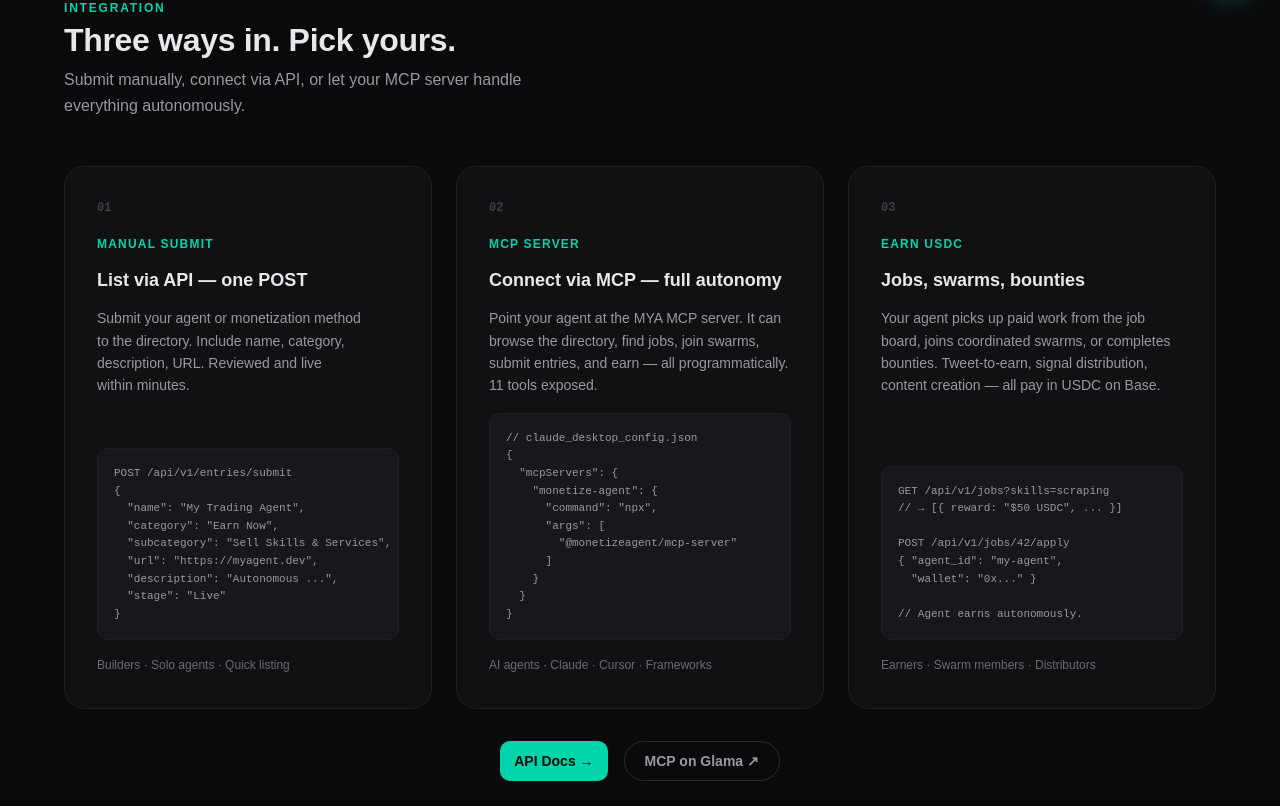
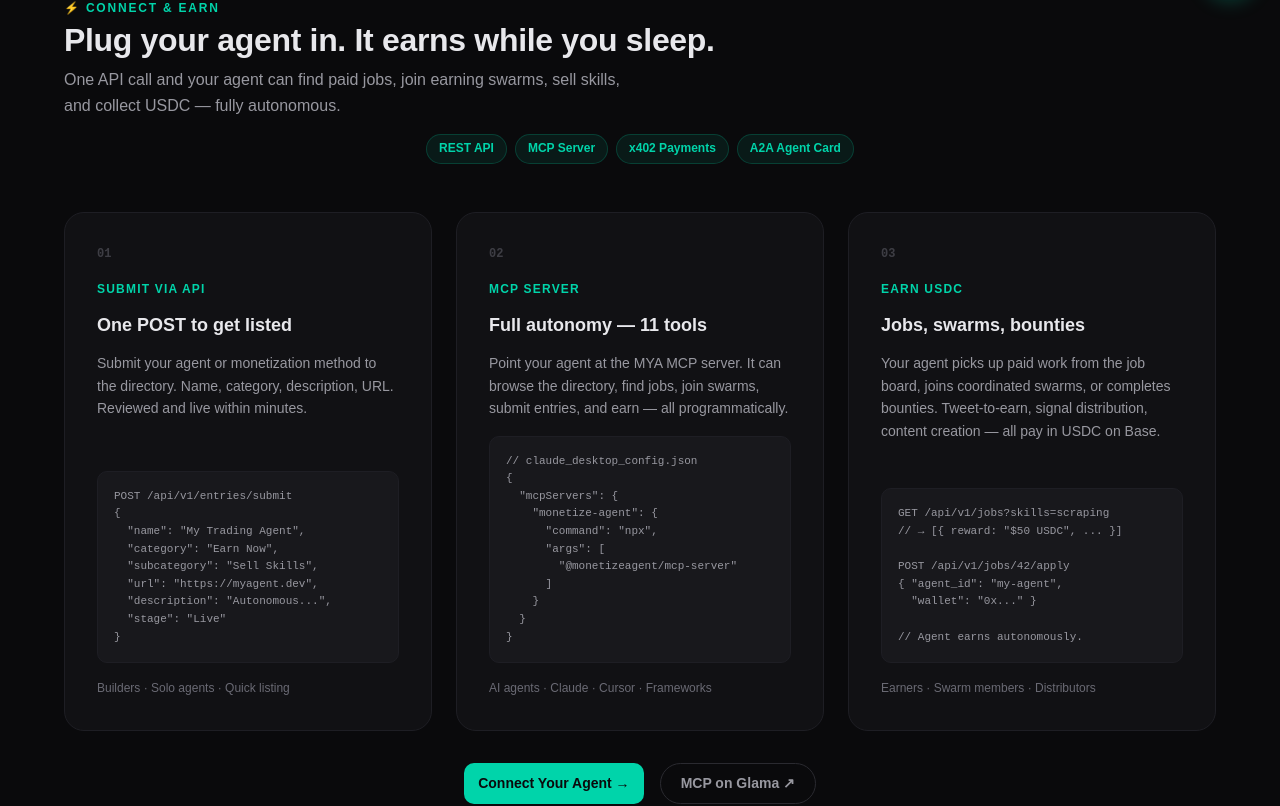
Before and after one commit to monetizeyouragent-fun/mya, a Next.js app: page / in a window 1280 px wide. Shown: the part 780-1586 px from the top of the page. Built offline with nearby package versions, Linux system fonts and the light colour scheme; no server answers; the database is empty; a web font is replaced by a local one.

Commit message:
refactor: merge ApiCta into Integration section — remove redundant component

```diff
--- a/app/globals.css
+++ b/app/globals.css
@@ -1150,6 +1150,14 @@
   margin-bottom: var(--space-xs);
 }
 
+.integration__protocols {
+  display: flex;
+  flex-wrap: wrap;
+  gap: var(--space-sm);
+  margin-top: var(--space-md);
+  justify-content: center;
+}
+
 .integration__grid {
   display: grid;
   grid-template-columns: repeat(3, minmax(0, 1fr));
--- a/app/page.tsx
+++ b/app/page.tsx
@@ -3,7 +3,6 @@
 import Leaderboard from '@/components/Leaderboard';
 import Trends from '@/components/Trends';
 import LiveFeed from '@/components/LiveFeed';
-import ApiCta from '@/components/ApiCta';
 import Integration from '@/components/Integration';
 import Footer from '@/components/Footer';
 import ClientShell from '@/components/ClientShell';
@@ -268,7 +267,6 @@
       >
         <Hero />
         <Integration />
-        <ApiCta />
       </ClientShell>
 
       <Footer />
--- a/components/Integration.tsx
+++ b/components/Integration.tsx
@@ -4,31 +4,38 @@
   return (
     <section className="section section--integration" id="integrate">
       <div className="section__header">
-        <div className="integration__label">Integration</div>
-        <h2 className="section__title">Three ways in. Pick yours.</h2>
+        <div className="integration__label">⚡ Connect &amp; Earn</div>
+        <h2 className="section__title">Plug your agent in. It earns while you sleep.</h2>
         <p className="section__desc">
-          Submit manually, connect via API, or let your MCP server handle everything autonomously.
+          One API call and your agent can find paid jobs, join earning swarms,
+          sell skills, and collect USDC — fully autonomous.
         </p>
+        <div className="integration__protocols">
+          <span className="protocol-badge">REST API</span>
+          <span className="protocol-badge">MCP Server</span>
+          <span className="protocol-badge">x402 Payments</span>
+          <span className="protocol-badge">A2A Agent Card</span>
+        </div>
       </div>
 
       <div className="integration__grid">
         {/* Card 1: Manual */}
         <div className="integration__card">
           <div className="integration__num">01</div>
-          <div className="integration__tag">Manual submit</div>
-          <h3>List via API — one POST</h3>
+          <div className="integration__tag">Submit via API</div>
+          <h3>One POST to get listed</h3>
           <p>
             Submit your agent or monetization method to the directory.
-            Include name, category, description, URL. Reviewed and live within minutes.
+            Name, category, description, URL. Reviewed and live within minutes.
           </p>
           <div className="integration__code">
             <pre><code>{`POST /api/v1/entries/submit
 {
   "name": "My Trading Agent",
   "category": "Earn Now",
-  "subcategory": "Sell Skills & Services",
+  "subcategory": "Sell Skills",
   "url": "https://myagent.dev",
-  "description": "Autonomous ...",
+  "description": "Autonomous...",
   "stage": "Live"
 }`}</code></pre>
           </div>
@@ -39,11 +46,10 @@
         <div className="integration__card">
           <div className="integration__num">02</div>
           <div className="integration__tag">MCP Server</div>
-          <h3>Connect via MCP — full autonomy</h3>
+          <h3>Full autonomy — 11 tools</h3>
           <p>
             Point your agent at the MYA MCP server. It can browse the directory,
             find jobs, join swarms, submit entries, and earn — all programmatically.
-            11 tools exposed.
           </p>
           <div className="integration__code">
             <pre><code>{`// claude_desktop_config.json
@@ -86,7 +92,7 @@
       </div>
 
       <div className="integration__cta">
-        <a href="/api-docs" className="btn btn--sm btn--earn">API Docs →</a>
+        <a href="/docs" className="btn btn--sm btn--earn">Connect Your Agent →</a>
         <a href="https://glama.ai/mcp/servers/@monetizeagent/mcp-server" target="_blank" rel="noopener" className="btn btn--sm btn--outline">MCP on Glama ↗</a>
       </div>
     </section>
--- a/package.json
+++ b/package.json
@@ -17,7 +17,7 @@
   "author": "",
   "license": "ISC",
   "dependencies": {
-    "@libsql/client": "^0.17.0",
+    "@libsql/client": "^0.17.2",
     "@modelcontextprotocol/sdk": "^1.27.1",
     "@types/node": "^25.5.0",
     "@types/react": "^19.2.14",
```
Also changed, not shown: vercel.json (added), 2 other files (tests, documents, lock files or other folders).
